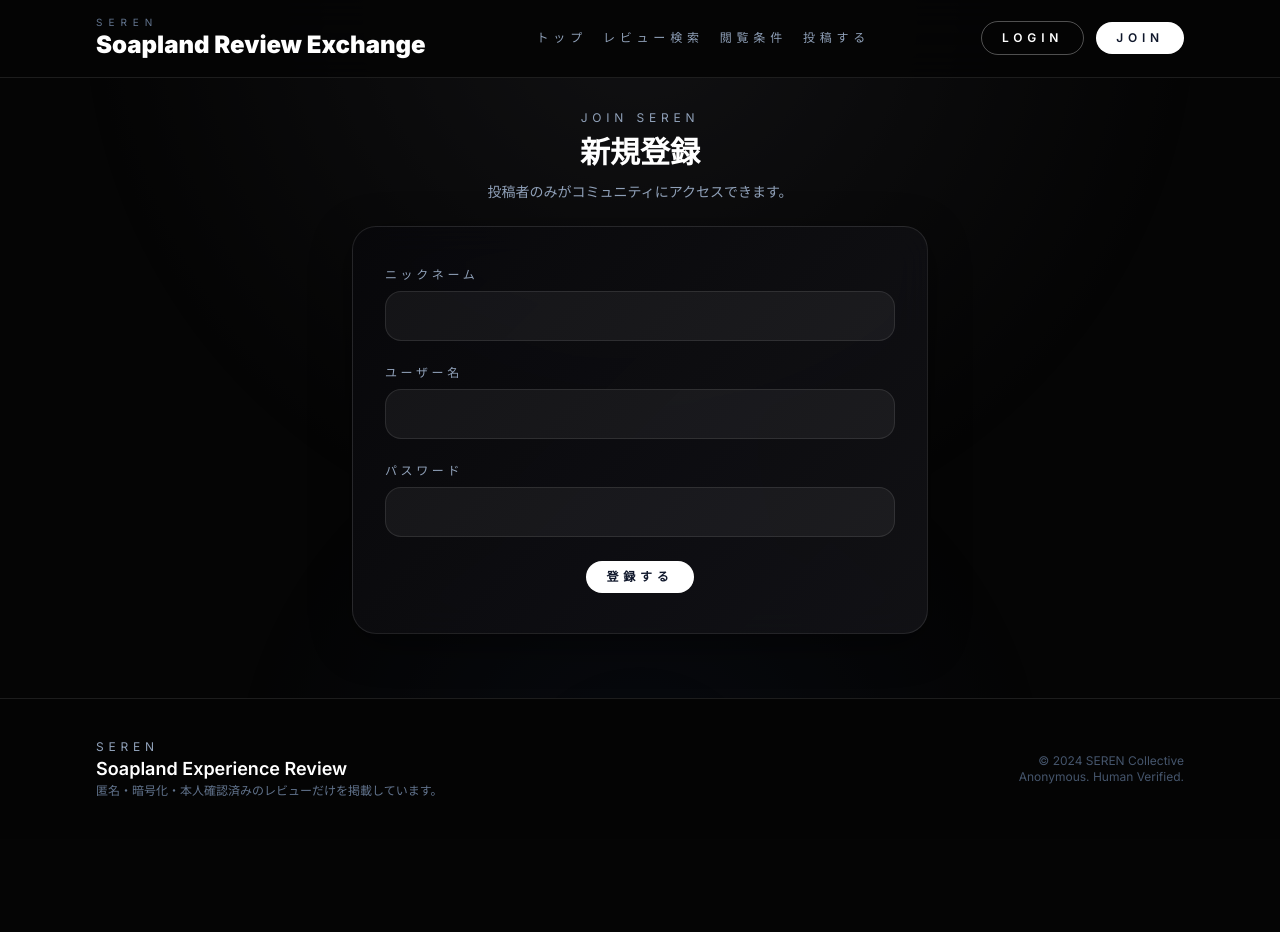
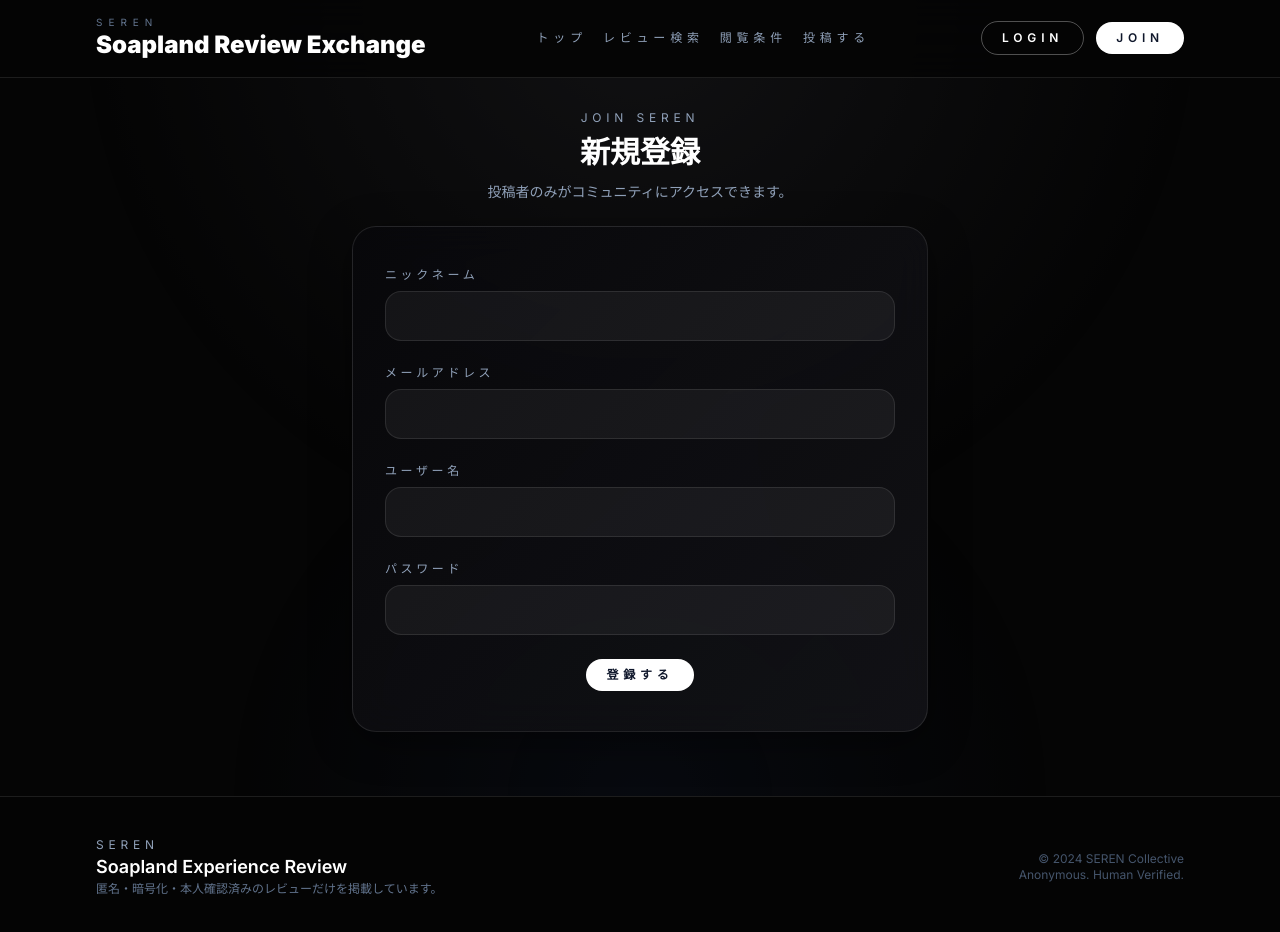
Before and after one commit to bluelawson/review_site, a Next.js app: page /auth/register in a window 1280 px wide. Shown: the top 932 px of the page. Before the commit the page ends 839 px from the top, so only its background shows below. Built offline with nearby package versions, Linux system fonts and the light colour scheme.

Commit message:
email登録できるようにする

```diff
--- a/src/components/forms/AuthForm.tsx
+++ b/src/components/forms/AuthForm.tsx
@@ -18,6 +18,7 @@ export default function AuthForm({ mode }: Props) {
   const [form, setForm] = useState({
     name: '',
     userName: '',
+    email: '',
     password: '',
   });
 
@@ -30,7 +31,7 @@ export default function AuthForm({ mode }: Props) {
         await login(form.userName, form.password);
         setMessage('ログインに成功しました。');
       } else {
-        await register(form.name, form.userName, form.password);
+        await register(form.name, form.userName, form.email, form.password);
         setMessage('登録が完了しました。レビュー投稿をはじめましょう。');
       }
       setTimeout(() => router.push('/'), 600);
@@ -51,6 +52,7 @@ export default function AuthForm({ mode }: Props) {
       className="glass-panel space-y-6 rounded-3xl border border-white/10 px-8 py-10"
     >
       {mode === 'register' && (
+        <>
           <FieldWrapper label="ニックネーム">
             <TextField
               required
@@ -60,6 +62,17 @@ export default function AuthForm({ mode }: Props) {
               }
             />
           </FieldWrapper>
+          <FieldWrapper label="メールアドレス">
+            <TextField
+              type="email"
+              required
+              value={form.email}
+              onChange={(e) =>
+                setForm((prev) => ({ ...prev, email: e.target.value }))
+              }
+            />
+          </FieldWrapper>
+        </>
       )}
       <FieldWrapper label="ユーザー名">
         <TextField
--- a/src/hooks/useAuthState.ts
+++ b/src/hooks/useAuthState.ts
@@ -44,8 +44,8 @@ export const useAuthState = () => {
   );
 
   const handleRegister = useCallback(
-    async (name: string, userName: string, password: string) => {
-      await register(name, userName, password);
+    async (name: string, userName: string, email: string, password: string) => {
+      await register(name, userName, email, password);
       refresh();
     },
     [refresh],
--- a/src/lib/authApi.ts
+++ b/src/lib/authApi.ts
@@ -171,6 +171,7 @@ export const login = async (userNameOrEmail: string, password: string) => {
 export const register = async (
   name: string,
   userName: string,
+  email: string,
   password: string,
 ) => {
   ensureAuthStorage();
@@ -186,12 +187,18 @@ export const register = async (
   if (users.some((entry) => entry.userName === normalized)) {
     throw new Error('既に登録済みのユーザー名です');
   }
-  const email = toEmailFromUserName(normalized);
+  const normalizedEmail = email.trim().toLowerCase();
+  if (!normalizedEmail) {
+    throw new Error('メールアドレスを入力してください');
+  }
+  if (users.some((entry) => entry.email === normalizedEmail)) {
+    throw new Error('既に登録済みのメールアドレスです');
+  }
   const newUser: UserProfile = {
     id: crypto.randomUUID(),
     userName: normalized,
     name,
-    email,
+    email: normalizedEmail,
     password,
     plan: 'guest',
     reviewsSubmitted: 0,
```
Lines whose indentation alone changed are shown as unchanged.
